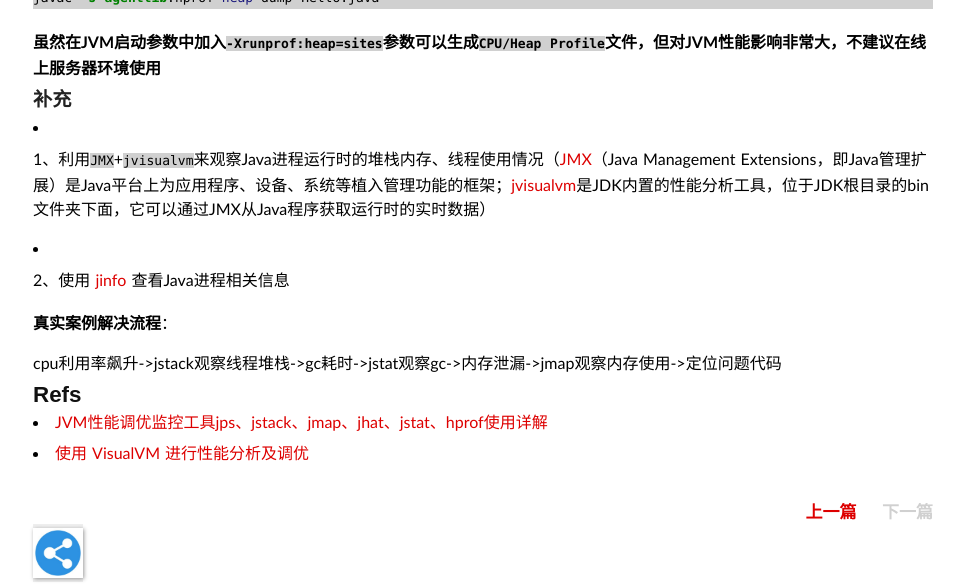
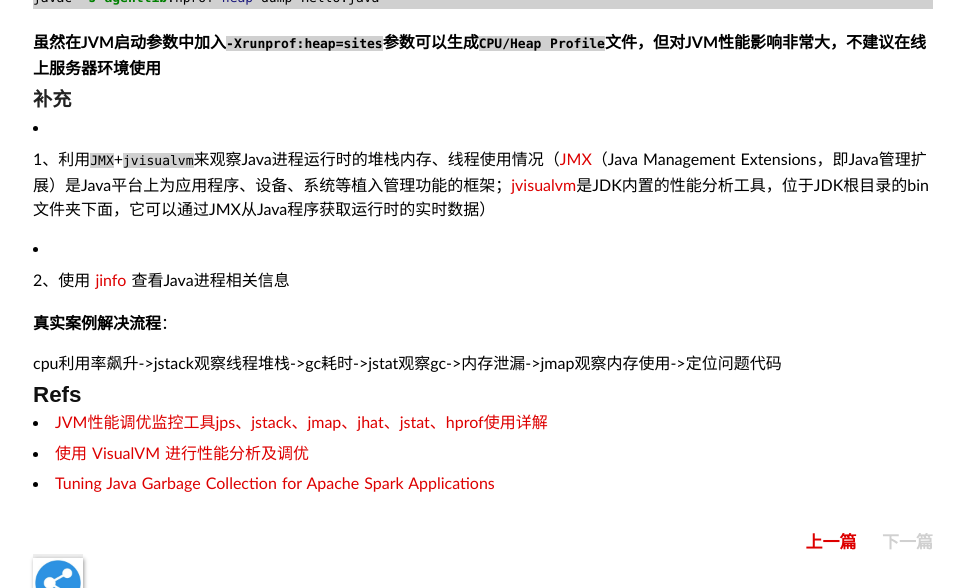
Before and after one commit to duyanghao/duyanghao.github.io, a Jekyll site: the page built from _posts/2017-9-8-java-performance-monitoring.md, in a window 1280 px wide and 900 px high, scrolled down 9165 px, cut to the strip 0-588 px from the top of the window. Shown: the whole strip, without its empty margins (157-1121 px from the left). Built offline with Jekyll 4.4.1, drawn with Linux system fonts in a browser that asks for light colours; some web fonts are replaced; comment, search, counter and statistics services are not loaded.

Commit message:
Add 2017-9-8-java-performance-monitoring.md
Signed-off-by: “duyanghao” <1294057873@qq.com>

```diff
--- a/_posts/2017-9-8-java-performance-monitoring.md
+++ b/_posts/2017-9-8-java-performance-monitoring.md
@@ -414,3 +414,4 @@ cpu利用率飙升->jstack观察线程堆栈->gc耗时->jstat观察gc->内存泄
 
 * [JVM性能调优监控工具jps、jstack、jmap、jhat、jstat、hprof使用详解](https://my.oschina.net/feichexia/blog/196575)
 * [使用 VisualVM 进行性能分析及调优](https://www.ibm.com/developerworks/cn/java/j-lo-visualvm/)
+* [Tuning Java Garbage Collection for Apache Spark Applications](https://databricks.com/blog/2015/05/28/tuning-java-garbage-collection-for-spark-applications.html)
```
